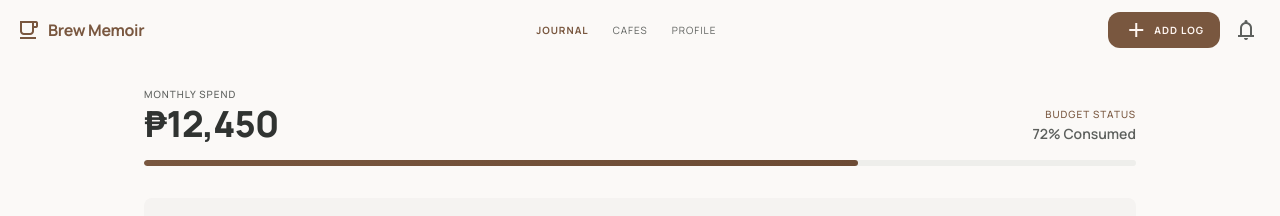
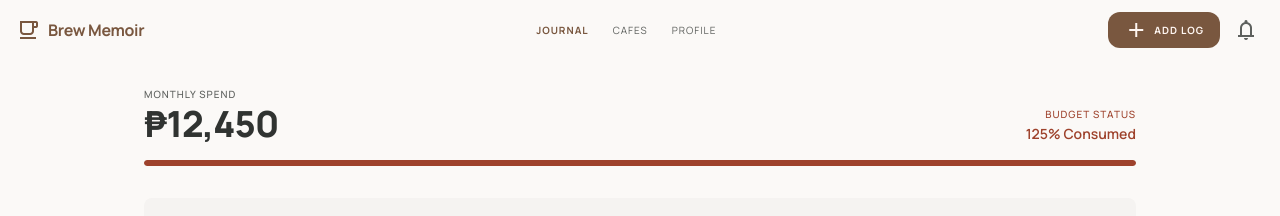
Before and after one commit to airemcs/brew-memoir, a Next.js app: page / in a window 1280 px wide. Shown: the top 216 px of the page. Built offline with nearby package versions, Linux system fonts and the light colour scheme.

Commit message:
Implement Overbudget System

```diff
--- a/src/app/page.tsx
+++ b/src/app/page.tsx
@@ -9,7 +9,7 @@ import type { BeverageCategory, IEntry, OverviewStats } from "@/types";
 
 // Replace with: GET /api/analytics/budget — user's monthly budget + current spend
 function getBudgetStats(): { totalSpent: number; budgetAmount: number } {
-  return { totalSpent: 12450, budgetAmount: 17292 };
+  return { totalSpent: 12450, budgetAmount: 10000 };
 }
 
 // Replace with: currentMonth from GET /api/analytics/overview
@@ -179,7 +179,9 @@ export default function HomePage() {
   const weeklyAvg = getWeeklyAverageStats();
   const entries = getRecentEntries();
 
-  const budgetPercent = Math.min(100, Math.round((budget.totalSpent / budget.budgetAmount) * 100));
+  const budgetExceeded = budget.totalSpent > budget.budgetAmount;
+  const budgetPercentRaw = Math.round((budget.totalSpent / budget.budgetAmount) * 100);
+  const budgetPercent = Math.min(100, budgetPercentRaw);
 
   return (
     <>
@@ -240,17 +242,17 @@ export default function HomePage() {
               </h2>
             </div>
             <div className="text-right">
-              <span className="text-[10px] font-medium uppercase tracking-widest text-primary">
+              <span className={`text-[10px] font-medium uppercase tracking-widest ${budgetExceeded ? "text-error" : "text-primary"}`}>
                 Budget Status
               </span>
-              <p className="text-sm font-semibold text-on-surface-variant">
-                {budgetPercent}% Consumed
+              <p className={`text-sm font-semibold ${budgetExceeded ? "text-error" : "text-on-surface-variant"}`}>
+                {budgetPercentRaw}% Consumed
               </p>
             </div>
           </div>
           <div className="h-1.5 w-full bg-surface-container rounded-full overflow-hidden">
             <div
-              className="h-full bg-linear-to-r from-primary to-primary-dim rounded-full"
+              className={`h-full rounded-full ${budgetExceeded ? "bg-error" : "bg-linear-to-r from-primary to-primary-dim"}`}
               style={{ width: `${budgetPercent}%` }}
             />
           </div>
```
